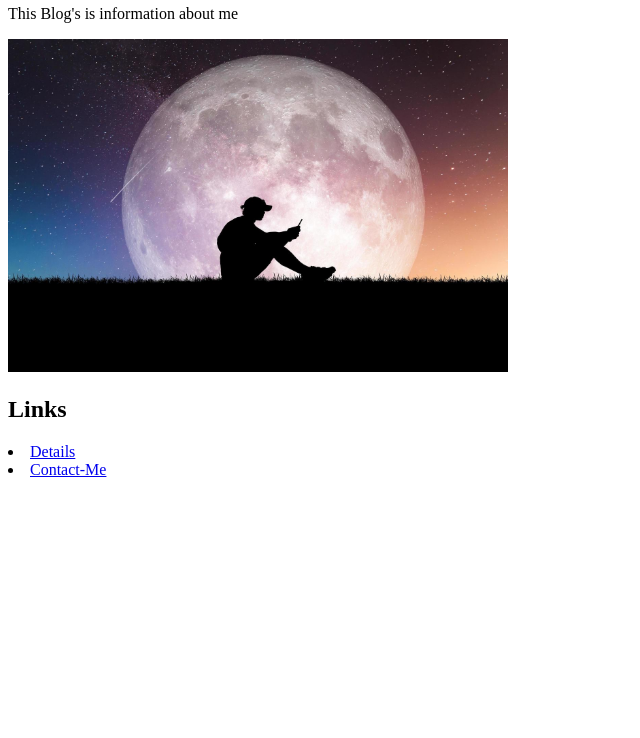
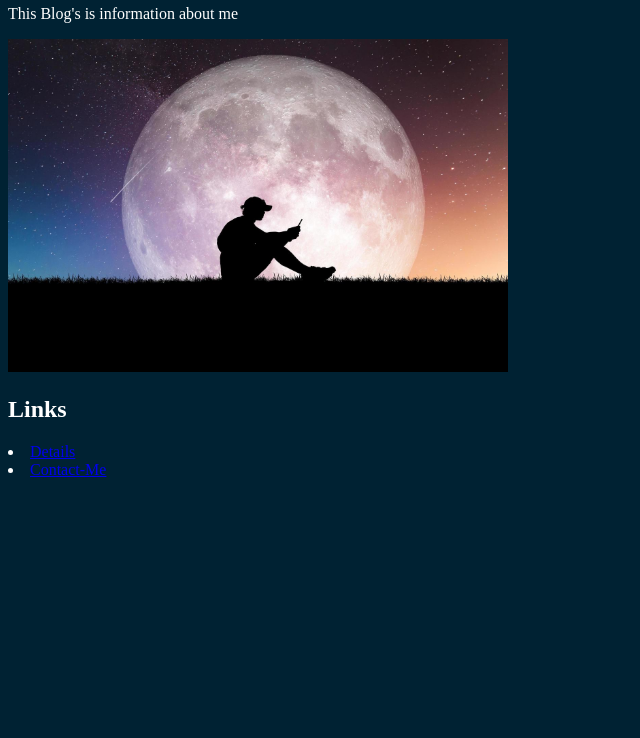
Before and after one commit to RayanBashmmakh/swe-363-231, a plain HTML site: page HTML 2-Exercises/index.html in a window 1280 px wide. Shown: the part 62-800 px from the top of the page, without its empty margins (0-640 px from the left). Drawn offline with Linux system fonts and the light colour scheme.

Commit message:
Add files via upload

```diff
--- /dev/null
+++ b/HTML 2-Exercises/dark_theme.css
@@ -0,0 +1,5 @@
+
+Body {
+    background-color: #023;
+    color: #ffffff;
+  }
--- a/HTML 2-Exercises/index.html
+++ b/HTML 2-Exercises/index.html
@@ -1,6 +1,7 @@
 <!DOCTYPE html>
 <html lang="en">
     <head>
+        <link rel="stylesheet" href="Dark_theme.css">
         <meta charset="UTF-8">
         <meta name="viewport" content="width=device-width, initial-scale=1.0">
         <meta name="description" content="information About me">
```
